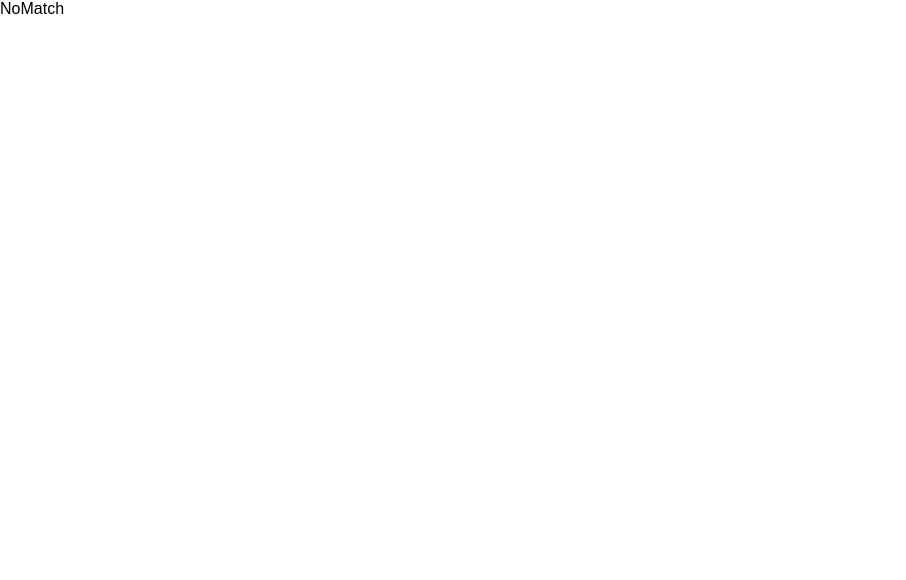
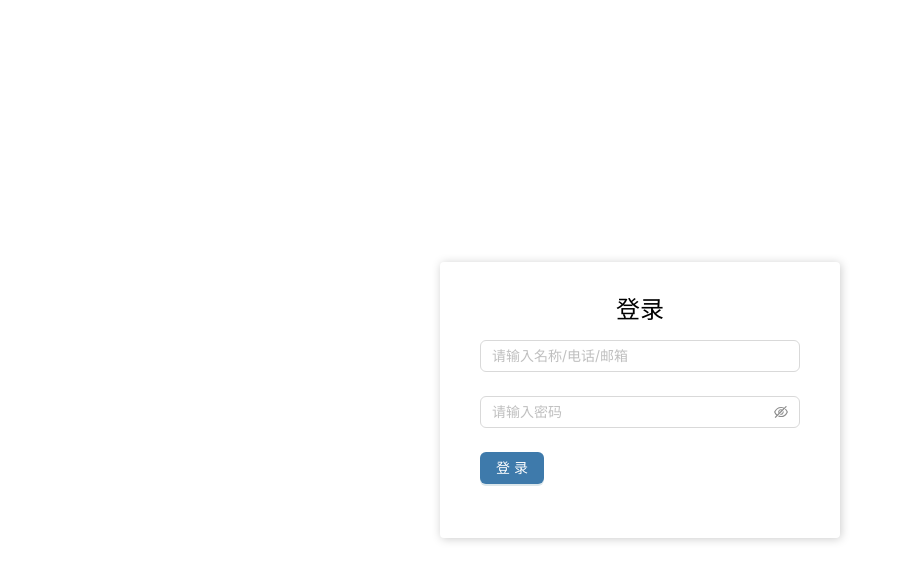
Before and after one commit to july-12/peanut, a React (Vite) app: page /login in a window 1280 px wide. Shown: the top 580 px of the page, without its empty margins (0-906 px from the left). Built offline with nearby package versions, Linux system fonts and the light colour scheme.

Commit message:
feat: login

```diff
--- a/package.json
+++ b/package.json
@@ -10,6 +10,7 @@
   },
   "dependencies": {
     "antd": "^5.2.3",
+    "axios": "^1.3.4",
     "classnames": "^2.3.2",
     "react": "^18.2.0",
     "react-dom": "^18.2.0",
--- a/src/App.tsx
+++ b/src/App.tsx
@@ -5,6 +5,8 @@ import Slider from '@/Components/Layout/Slider'
 import Categories from '@/Components/Categories'
 import PostsNav from '@/Components/PostsNav'
 import Classes from '@/views/Classes'
+import Login from '@/views/Login'
+import Forbidden from '@/views/Forbidden'
 import { ConfigProvider } from 'antd'
 import { BrowserRouter, Routes, Route, Outlet } from 'react-router-dom'
 
@@ -89,6 +91,8 @@ function App() {
           <Route path="admin" element={<AdminLayout />}>
             <Route path="classes" element={<Classes />} />
           </Route>
+          <Route path="/login" element={<Login />} />
+          <Route path="/forbidden" element={<Forbidden />} />
           <Route path="*" element={<NoMatch />} />
         </Routes>
       </ConfigProvider>
--- /dev/null
+++ b/src/utils/request.ts
@@ -0,0 +1,35 @@
+import axios from 'axios'
+import { getToken } from '@/utils/token'
+// export const BASE_URL = ''
+
+const instance = axios.create({
+  //   baseURL: BASE_URL,
+})
+
+instance.interceptors.response.use(
+  function (response) {
+    // Any status code that lie within the range of 2xx cause this function to trigger
+    // Do something with response data
+    return response.data
+  },
+  function (error) {
+    // Any status codes that falls outside the range of 2xx cause this function to trigger
+    // Do something with response error
+    if (error.response.status === 401) {
+      window.location.href = '/forbidden'
+    }
+    return Promise.reject(error)
+  }
+)
+
+instance.interceptors.request.use(
+  function (config) {
+    config.headers['Authorization'] = getToken()
+    return config
+  },
+  function (error) {
+    return Promise.reject(error)
+  }
+)
+
+export default instance
--- /dev/null
+++ b/src/utils/token.ts
@@ -0,0 +1,13 @@
+const tokenKey = 'Authorization'
+
+export function getToken() {
+  return localStorage.getItem(tokenKey)
+}
+
+export function setToken(token: string) {
+  localStorage.setItem(tokenKey, token)
+}
+
+export function removeToken() {
+  localStorage.removeItem(tokenKey)
+}
--- a/src/views/Classes/form.tsx
+++ b/src/views/Classes/form.tsx
@@ -20,7 +20,7 @@ const ClassForm = (props: IProps) => {
     <Form
       {...layout}
       style={{ marginTop: 30 }}
-      initialValues={{ course: { title: 'xxx', desc: 'fda' } }}
+      initialValues={{ course: { title: props.data?.title, desc: props.data?.desc } }}
       onFinish={onFinish}
     >
       <Form.Item
--- a/src/views/Classes/index.tsx
+++ b/src/views/Classes/index.tsx
@@ -38,10 +38,18 @@ const ClassList = () => {
       title: '操作',
       dataIndex: 'actions',
       width: 160,
-      render(value, record, index) {
+      render(_value, record) {
         return (
           <div className="list-wrap-column-actions">
-            <Button size="small">编辑</Button>
+            <Button
+              size="small"
+              onClick={() => {
+                setVisible(true)
+                setEditClassItem(record)
+              }}
+            >
+              编辑
+            </Button>
             <Popconfirm
               placement="bottomRight"
               title="确定删除该课程吗？"
@@ -70,15 +78,18 @@ const ClassList = () => {
     <div className="list-wrap">
       <header>
         <Input style={{ width: 200 }} placeholder="请输入查询名称!" />
-        <Button type="primary">添加课程</Button>
+        <Button type="primary" onClick={() => setVisible(true)}>
+          添加课程
+        </Button>
       </header>
       <main className="list-wrap-content">
         <Table rowKey="id" columns={columns} dataSource={data} />
       </main>
       <Modal
         centered
+        destroyOnClose
         title={!!editClassItem ? '编辑课程' : '创建课程'}
-        open={true || visible}
+        open={visible}
         footer={null}
         onCancel={closeModal}
       >
--- /dev/null
+++ b/src/views/Forbidden/index.scss
@@ -0,0 +1,8 @@
+.forbidden {
+  height: 100%;
+  display: flex;
+  justify-content: center;
+  align-items: center;
+  color: #9a9a9a;
+  font-size: 16px;
+}
--- /dev/null
+++ b/src/views/Forbidden/index.tsx
@@ -0,0 +1,14 @@
+import React from 'react'
+import { Link } from 'react-router-dom'
+
+import './index.scss'
+
+const Forbidden = () => {
+  return (
+    <div className="forbidden">
+      对不起，当前无操作权限, 请先<Link to="/login">登录</Link>!
+    </div>
+  )
+}
+
+export default Forbidden
--- /dev/null
+++ b/src/views/Login/index.scss
@@ -0,0 +1,18 @@
+.login-wrap {
+    height: 100%;
+  display: flex;
+  justify-content: center;
+  align-items: center;
+  &-area {
+    padding: 30px 40px;
+    width: 400px;
+    border-radius: 4px;
+    // border: 1px solid #eee;
+    box-shadow: 1px 1px 10px #ccc;
+    & > h2 {
+        text-align: center;
+        padding: 4px 0;
+
+    }
+  }
+}
--- /dev/null
+++ b/src/views/Login/index.tsx
@@ -0,0 +1,63 @@
+import React, { useEffect, useState } from 'react'
+import { Form, Input, Button, Alert } from 'antd'
+import request from '@/utils/request'
+import { setToken } from '@/utils/token'
+import { useNavigate } from 'react-router-dom'
+
+import './index.scss'
+
+const Login = () => {
+  const navigate = useNavigate()
+  const [noMatch, setNoMatch] = useState(false)
+
+  const onFinish = async (value: any) => {
+    const res: any = await request.post('/api/users/login', value)
+    if (res?.token) {
+      setToken(res.token)
+      navigate('/')
+    } else {
+      setNoMatch(true)
+    }
+  }
+  return (
+    <div className="login-wrap">
+      <div className="login-wrap-area">
+        <h2>登录</h2>
+        {noMatch && (
+          <Alert style={{ marginBottom: 12 }} message="账户或密码输入错误!" type="error" showIcon />
+        )}
+        <Form
+          onFinish={onFinish}
+          autoComplete="off"
+          onChange={() => {
+            if (noMatch) {
+              setNoMatch(false)
+            }
+          }}
+        >
+          <Form.Item
+            name="name"
+            rules={[{ required: true, message: 'Please input your username!' }]}
+          >
+            <Input placeholder="请输入名称/电话/邮箱" />
+          </Form.Item>
+
+          <Form.Item
+            name="password"
+            rules={[{ required: true, message: 'Please input your password!' }]}
+          >
+            <Input.Password placeholder="请输入密码" />
+          </Form.Item>
+
+          <Form.Item>
+            <Button type="primary" htmlType="submit">
+              登录
+            </Button>
+          </Form.Item>
+        </Form>
+      </div>
+    </div>
+  )
+}
+
+export default Login
--- a/vite.config.ts
+++ b/vite.config.ts
@@ -5,6 +5,15 @@ import { resolve } from 'path'
 // https://vitejs.dev/config/
 export default defineConfig({
   plugins: [react()],
+  server: {
+    proxy: {
+      '/api': {
+        target: 'http://localhost:3000',
+        changeOrigin: true,
+        rewrite: (path) => path.replace(/^\/api/, '')
+      }
+    }
+  },
   resolve: {
     alias: {
       '@': resolve(__dirname, 'src')
```
Also changed, not shown: 1 other file (tests, documents, lock files or other folders).
